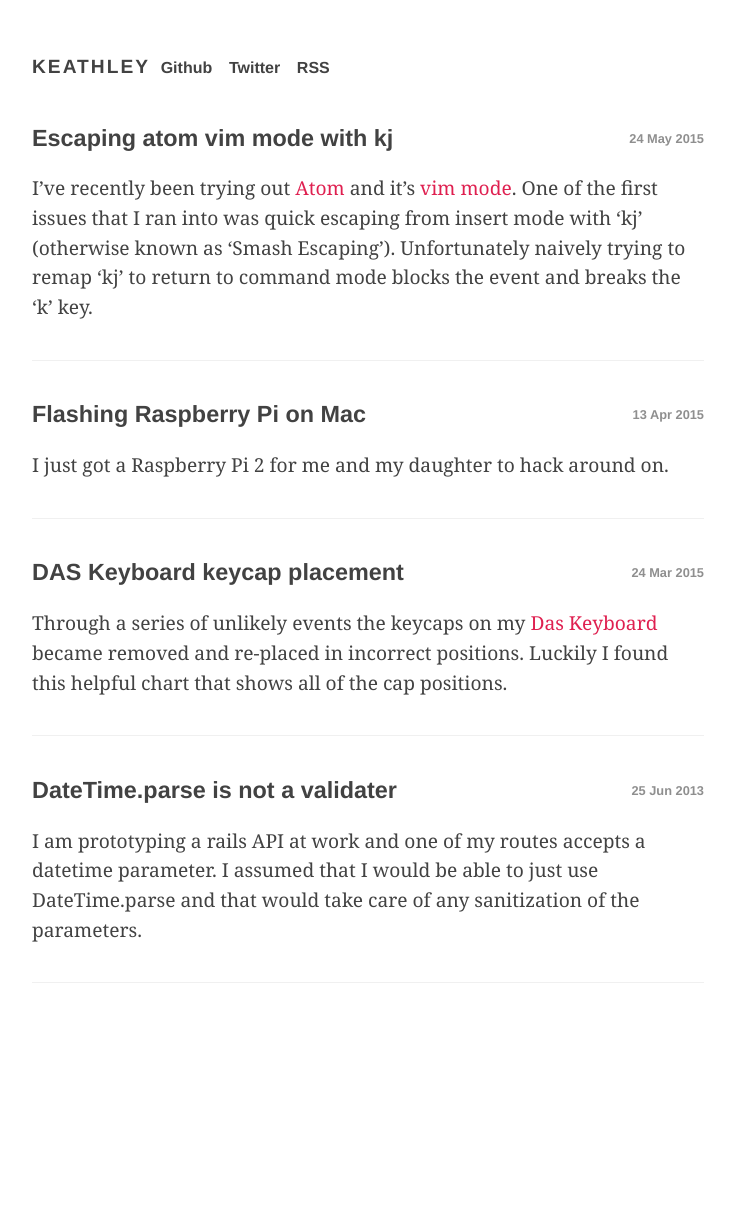
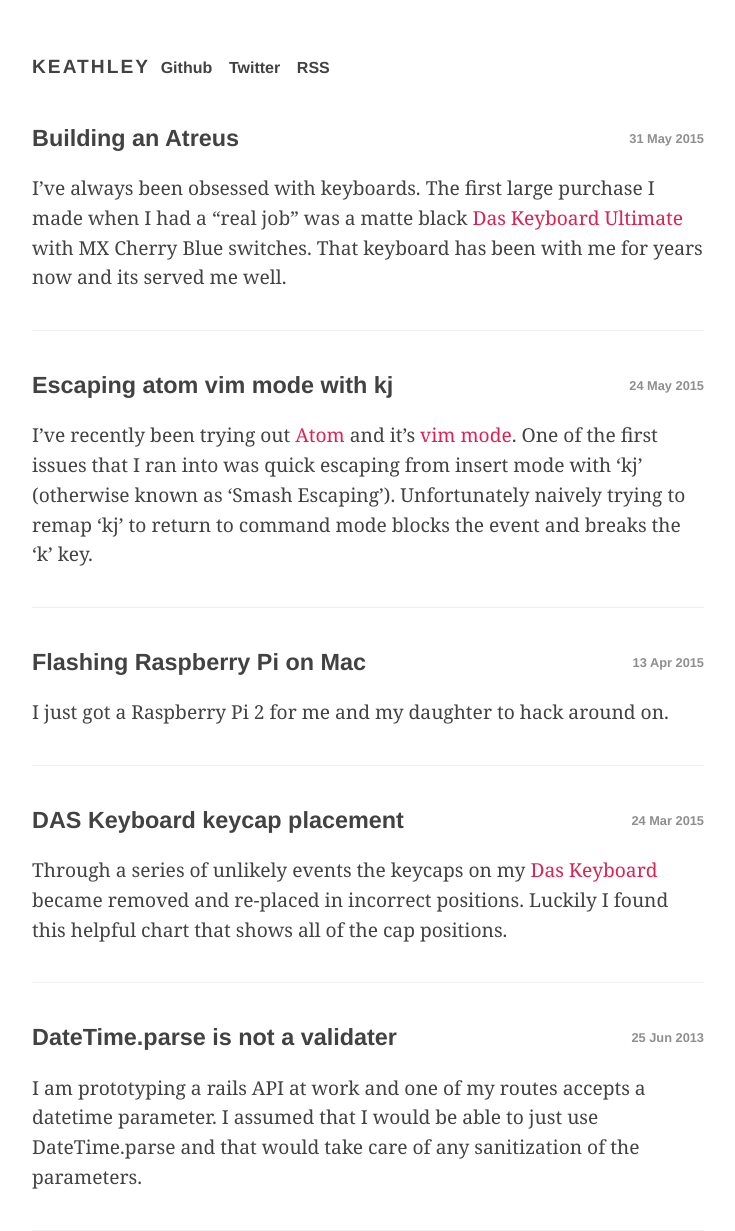
Before and after one commit to wojtekmach/keathley.github.io, a Jekyll site: the page built from index.html, in a window 1280 px wide. Shown: the whole page, without its empty margins (272-1007 px from the left). Built offline with Jekyll 4.4.1, drawn with Linux system fonts in a browser that asks for light colours; nearby versions of some CDN libraries; before the commit the page ends 983 px from its top, so only the background shows below that.

Commit message:
clean up post and move to published dir.

```diff
--- a/_drafts/2015-05-31-Building-a-Keyboard-finding-all-of-the-parts.md
+++ b/_posts/2015-05-31-Building-a-Keyboard.md
@@ -50,7 +48,7 @@
 
 ### Keycaps
 
-There is some debate about the benefits of DCS vs DSA keycaps for the Atreus. Since I hadn't used one before I decided to go with a DSA set since those are what come in the kit. The flatter profile of the DSA caps works very well with Atreus layout. I kept things simple (and cheap) and just picked up the a matte black set from pimpmykeyboard. If you're feeling creative then you should play around with other colors on  http://www.keyboard-layout-editor.com/#/.
+There is some debate about the benefits of DCS vs DSA keycaps for the Atreus. Since I hadn't used one before I decided to go with a DSA set since those are what come in the kit. The flatter profile of the DSA caps works very well with Atreus layout. I kept things simple (and cheap) and just picked up the a matte black set from pimpmykeyboard. If you're feeling creative then you should play around with other colors on [http://www.keyboard-layout-editor.com/#/](http://www.keyboard.layout-editor.com/#/)
 
 ### Microcontroller
 
@@ -58,23 +56,88 @@
 
 ## Assembly
 
-The assembly instructions are well documented on the Atreus site. I thought that I would just include a few photos from my experience.
+The assembly instructions are [well documented](http://atreus.technomancy.us/assembly-hand-wired.pdf) on the Atreus site. Refer there for specifics. Here are some of the highlights from my build.
 
-<img src='images/atreus/atreus-1.jpg' alt='atreus parts'/>
-<img src='images/atreus/atreus-2.jpg' alt='ponoko case'/>
-<img src='images/atreus/atreus-3.jpg' alt='ponoko case details'/>
-<img src='images/atreus/atreus-4.jpg' alt='Dry fit'/>
-<img src='images/atreus/atreus-5.jpg' alt='Dry fit with keycaps'/>
-<img src='images/atreus/atreus-6.jpg' alt='Hot gluing keys in'/>
-<img src='images/atreus/atreus-7.jpg' alt='hot glue finished'/>
-<img src='images/atreus/atreus-8.jpg' alt='start soldering diodes in'/>
-<img src='images/atreus/atreus-9.jpg' alt='stripped wires'/>
-<img src='images/atreus/atreus-10.jpg' alt='soldering wires in'/>
-<img src='images/atreus/atreus-11.jpg' alt='soldering atmel board in'/>
-<img src='images/atreus/atreus-12.jpg' alt='finished case before keycaps'/>
-<img src='images/atreus/atreus-13.jpg' alt='finished with keycaps'/>
-<img src='images/atreus/atreus-14.jpg' alt='detail shot of finished keyboard'/>
-<img src='images/atreus/atreus-15.jpg' alt='finished keyboard with laptop for scale'/>
+<a href='/assets/images/atreus/atreus-1.jpg'>
+  <img src='/assets/images/atreus/atreus-1.jpg' alt='atreus parts'/>
+</a>
+
+I always like to lay out all the bits before I start on a project.
+
+<a href='/assets/images/atreus/atreus-2.jpg'>
+  <img src='/assets/images/atreus/atreus-2.jpg' alt='ponoko case'/>
+</a>
+
+The sheets of acrylic come from ponoko still wrapped in their original paper. There was a lot of extra scrap from the larger acrylic sheet.
+
+<a href='/assets/images/atreus/atreus-3.jpg'>
+  <img src='/assets/images/atreus/atreus-3.jpg' alt='ponoko case details'/>
+</a>
+The individual pieces were easy enough to separate from the rest of the scrap. I kept the paper on for as long as possible to avoid scratches.
+
+<a href='/assets/images/atreus/atreus-4.jpg'>
+  <img src='/assets/images/atreus/atreus-4.jpg' alt='Dry fit'/>
+</a>
+I couldn't resist doing a dry run just to see how it would all fit together.
+
+<a href='/assets/images/atreus/atreus-5.jpg'>
+  <img src='/assets/images/atreus/atreus-5.jpg' alt='Dry fit with keycaps'/>
+</a>
+Tested out a few of the keycaps. I started to suspect that the keys would be too stiff but unfortunately I attributed it to the newness of the switches.
+
+<a href='/assets/images/atreus/atreus-6.jpg'>
+  <img src='/assets/images/atreus/atreus-6.jpg' alt='Hot gluing keys in'/>
+</a>
+First step is to get everything hot glued into place. This helps hold everything together while you're soldering and provides support once the keyboard has been assembled. Once I started laying down glue I realized 2 things.
+
+1) I'm not great at hot glue
+
+2) You can't hide how bad you are at hot glue with clear acrylic.
+
+<a href='/assets/images/atreus/atreus-7.jpg'>
+  <img src='/assets/images/atreus/atreus-7.jpg' alt='hot glue finished'/>
+</a>
+Once the switches were hot glued into place it was time to start soldering.
+
+<a href='/assets/images/atreus/atreus-8.jpg'>
+  <img src='/assets/images/atreus/atreus-8.jpg' alt='start soldering diodes in'/>
+</a>
+I started on all of the rows, soldering each diode point to point. The soldering isn't incredibly difficult but you do need to make sure that you keep things tidy. Otherwise you'll have issues getting everything to fit once the case is on.
+
+<a href='/assets/images/atreus/atreus-9.jpg'>
+  <img src='/assets/images/atreus/atreus-9.jpg' alt='stripped wires'/>
+</a>
+Oh the joys of stripping wire. Seriously this is the worst part of the whole thing. You'll need to strip a wire for each column.
+
+<a href='/assets/images/atreus/atreus-10.jpg'>
+  <img src='/assets/images/atreus/atreus-10.jpg' alt='soldering wires in'/>
+</a>
+Once you're done stripping wire you can start to solder in the columns. Same rules apply. Make sure that you keep everything nice and clean or you'll have issues fitting everything in.
+
+<a href='/assets/images/atreus/atreus-11.jpg'>
+  <img src='/assets/images/atreus/atreus-11.jpg' alt='soldering atmel board in'/>
+</a>
+Once you have all of the columns done you can wire in the controller. The wires can come off of any row in the column so try to optimize your paths as best as you can to avoid excess.
+
+<a href='/assets/images/atreus/atreus-12.jpg'>
+  <img src='/assets/images/atreus/atreus-12.jpg' alt='finished case before keycaps'/>
+</a>
+After all of the soldering is done you can close up the case and give it a try (although it would be best to check all your connections with a multimeter first assuming you have one).
+
+<a href='/assets/images/atreus/atreus-13.jpg'>
+  <img src='/assets/images/atreus/atreus-13.jpg' alt='finished with keycaps'/>
+</a>
+Luckily for me my board worked the first time so I threw on the keycaps.
+
+<a href='/assets/images/atreus/atreus-14.jpg'>
+  <img src='/assets/images/atreus/atreus-14.jpg' alt='detail shot of finished keyboard'/>
+</a>
+The clear acrylic ended up with a few scratches but overall I love the look.
+
+<a href='/assets/images/atreus/atreus-15.jpg'>
+  <img src='/assets/images/atreus/atreus-15.jpg' alt='finished keyboard with laptop for scale'/>
+</a>
+Laptop for scale. Now we're ready to start hacking.
 
 All told it took me the better part of a day to get my keyboard finished up. I have a lot of experience soldering so if you're just getting started then you'll want to take your time and test your connections with a multimeter as you go.
 
@@ -92,4 +155,4 @@
 
 ## After thoughts
 
-I've been using my Atreus at the office for a few weeks now and I'm really enjoying it. The columnar layout is quite comfortable and I love being able to add customizations and macros to optimize my workflow.  If I could go back I would most certainly go with mx cherry browns over the clears. However, despite that I'm happy with how it turned out. A huge thanks to Technomancy for designing such a great keyboard and making it available to the public. Make sure to send him some thanks if you decide to build your own!
+I've been using my Atreus at the office for a few weeks now and I'm really enjoying it. The columnar layout is quite comfortable and I love being able to add customizations and macros to optimize my workflow.  If I could go back I would most certainly go with mx cherry browns over the clears. However, despite my poor choice in switches, I'm happy with how it turned out. A huge thanks to Technomancy for designing such a great keyboard and making it available to the public. Make sure to send him some thanks if you decide to build your own!
--- a/css/main.scss
+++ b/css/main.scss
@@ -72,6 +72,16 @@
     color: $link-color;
     box-shadow: 0 2px $link-color;
   }
+}
+
+img {
+  width: 100%;
+  display: block;
+  margin-top: 4rem;
+  margin-bottom: 2rem;
+  border-radius: 0.2rem;
+  box-shadow: 0 2px 5px rgba(0, 0, 0, 0.43),
+              0 5px 9px rgba(0, 0, 0, 0.4);
 }
 
 code {
```
Also changed, not shown: other parts of _posts/2015-05-31-Building-a-Keyboard.md (+2 -4 lines).
